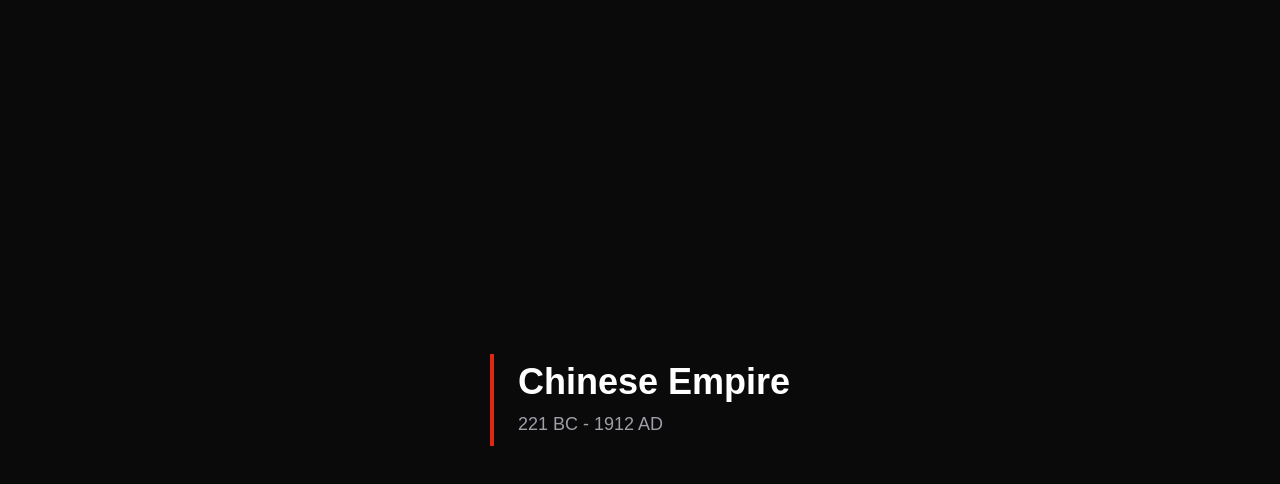
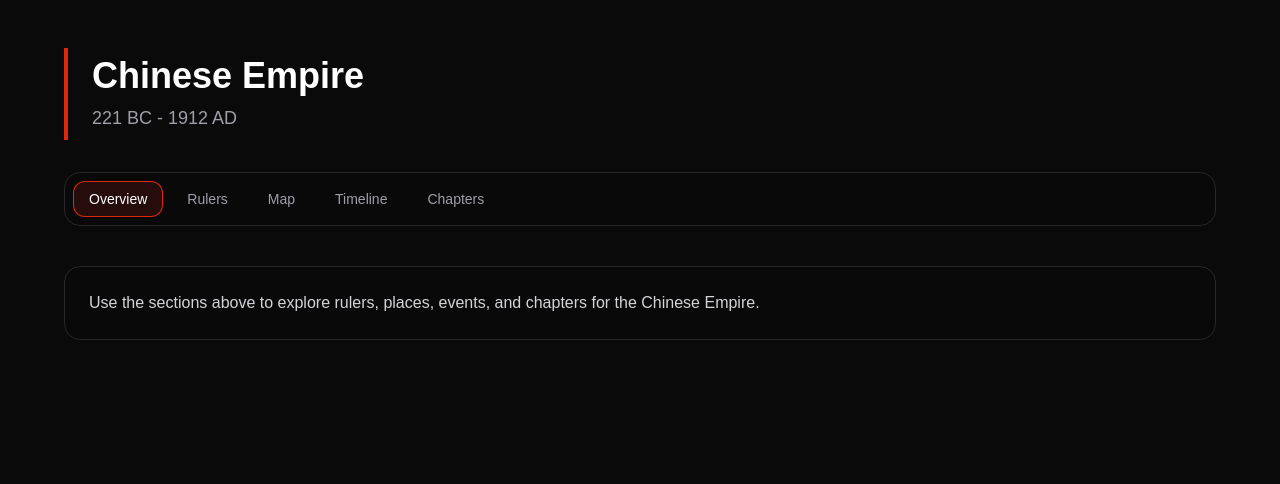
Before and after one commit to vpuskar/ancient_empires, a Next.js app: page /chinese in a window 1280 px wide. Shown: the top 484 px of the page. Built offline with nearby package versions, Linux system fonts and the light colour scheme.

Commit message:
feat: add shared empire navigation and integration polish

```diff
--- a/app/[empire]/chapters/page.tsx
+++ b/app/[empire]/chapters/page.tsx
@@ -1,5 +1,6 @@
 import { notFound } from 'next/navigation';
 import ReactMarkdown from 'react-markdown';
+import { EmpireSectionNav } from '@/components/navigation/EmpireSectionNav';
 import { getEmpireBySlug } from '@/lib/empires/config';
 import { getChapters } from '@/lib/services/chapters';
 import { createClient } from '@/lib/supabase/server';
@@ -58,6 +59,8 @@ export default async function EmpireChaptersPage({
             into the events, figures, and turning points that shaped its story.
           </p>
         </header>
+
+        <EmpireSectionNav empire={empire} />
 
         <section className="grid gap-6 lg:grid-cols-[280px_minmax(0,1fr)]">
           <aside className="rounded-2xl border border-zinc-800 bg-zinc-950/70 p-5 lg:sticky lg:top-6 lg:self-start">
--- /dev/null
+++ b/app/[empire]/map/page.tsx
@@ -0,0 +1,54 @@
+import { notFound } from 'next/navigation';
+import { EmpireSectionNav } from '@/components/navigation/EmpireSectionNav';
+import { MapClientWrapper } from '@/components/map/MapClientWrapper';
+import { getEmpireBySlug } from '@/lib/empires/config';
+import { getPlaces } from '@/lib/services/places';
+import { createClient } from '@/lib/supabase/server';
+
+export const revalidate = 3600;
+
+export default async function EmpireMapPage({
+  params,
+}: {
+  params: Promise<{ empire: string }>;
+}) {
+  const { empire: slug } = await params;
+  const empire = getEmpireBySlug(slug);
+
+  if (!empire) {
+    notFound();
+  }
+
+  const supabase = await createClient();
+  const places = await getPlaces(supabase, empire.id);
+  const mappablePlaces = places.filter(
+    (place) =>
+      typeof place.lat === 'number' &&
+      Number.isFinite(place.lat) &&
+      typeof place.lng === 'number' &&
+      Number.isFinite(place.lng)
+  );
+
+  return (
+    <main className="min-h-screen bg-[#0a0a0a] px-4 py-12 text-white">
+      <div className="mx-auto max-w-6xl">
+        <header className="mb-8 border-l-4 pl-6" style={{ borderColor: empire.color }}>
+          <p className="mb-2 text-sm uppercase tracking-[0.2em] text-zinc-500">
+            Interactive Map
+          </p>
+          <h1 className="text-4xl font-bold">{empire.name} Places</h1>
+          <p className="mt-3 max-w-2xl text-zinc-400">
+            Explore mapped places across the {empire.name}. Click a marker to inspect
+            its place type and founded year.
+          </p>
+        </header>
+
+        <EmpireSectionNav empire={empire} />
+
+        <section className="rounded-2xl border border-zinc-800 bg-zinc-950/70 p-4">
+          <MapClientWrapper empire={empire} places={mappablePlaces} />
+        </section>
+      </div>
+    </main>
+  );
+}
--- a/app/[empire]/page.tsx
+++ b/app/[empire]/page.tsx
@@ -1,4 +1,5 @@
 import { notFound } from 'next/navigation'
+import { EmpireSectionNav } from '@/components/navigation/EmpireSectionNav'
 import { getEmpireBySlug } from '@/lib/empires/config'
 
 function formatYear(year: number): string {
@@ -18,15 +19,24 @@ export default async function EmpirePage({
   }
 
   return (
-    <main className="min-h-screen bg-[#0a0a0a] text-white flex items-center justify-center">
-      <div
-        className="border-l-4 pl-6 py-2"
-        style={{ borderColor: empire.color }}
-      >
-        <h1 className="text-4xl font-bold mb-2">{empire.name}</h1>
-        <p className="text-zinc-400 text-lg">
-          {formatYear(empire.start)} - {formatYear(empire.end)}
-        </p>
+    <main className="min-h-screen bg-[#0a0a0a] px-4 py-12 text-white">
+      <div className="mx-auto max-w-6xl">
+        <header
+          className="mb-8 border-l-4 pl-6 py-2"
+          style={{ borderColor: empire.color }}
+        >
+          <h1 className="mb-2 text-4xl font-bold">{empire.name}</h1>
+          <p className="text-lg text-zinc-400">
+            {formatYear(empire.start)} - {formatYear(empire.end)}
+          </p>
+        </header>
+
+        <EmpireSectionNav empire={empire} />
+
+        <section className="rounded-2xl border border-zinc-800 bg-zinc-950/70 p-6 text-zinc-300">
+          Use the sections above to explore rulers, places, events, and chapters
+          for the {empire.name}.
+        </section>
       </div>
     </main>
   )
--- /dev/null
+++ b/components/navigation/EmpireSectionNav.tsx
@@ -0,0 +1,58 @@
+'use client';
+
+import Link from 'next/link';
+import { usePathname } from 'next/navigation';
+import type { EmpireConfig } from '@/lib/empires/config';
+
+interface EmpireSectionNavProps {
+  empire: EmpireConfig;
+}
+
+const NAV_ITEMS = [
+  { label: 'Overview', suffix: '' },
+  { label: 'Rulers', suffix: '/rulers' },
+  { label: 'Map', suffix: '/map' },
+  { label: 'Timeline', suffix: '/timeline' },
+  { label: 'Chapters', suffix: '/chapters' },
+];
+
+export function EmpireSectionNav({ empire }: EmpireSectionNavProps) {
+  const pathname = usePathname();
+  const basePath = `/${empire.slug}`;
+
+  return (
+    <nav
+      aria-label={`${empire.name} sections`}
+      className="mb-8 overflow-x-auto pb-2"
+    >
+      <div className="flex min-w-max gap-2 rounded-2xl border border-zinc-800 bg-zinc-950/70 p-2">
+        {NAV_ITEMS.map((item) => {
+          const href = `${basePath}${item.suffix}`;
+          const isActive = pathname === href;
+
+          return (
+            <Link
+              key={href}
+              href={href}
+              className={`rounded-xl px-4 py-2 text-sm font-medium transition ${
+                isActive
+                  ? 'text-white'
+                  : 'text-zinc-400 hover:bg-zinc-900 hover:text-white'
+              }`}
+              style={
+                isActive
+                  ? {
+                      backgroundColor: `${empire.color}22`,
+                      boxShadow: `inset 0 0 0 1px ${empire.color}`,
+                    }
+                  : undefined
+              }
+            >
+              {item.label}
+            </Link>
+          );
+        })}
+      </div>
+    </nav>
+  );
+}
--- a/components/rulers/RulersEncyclopaedia.tsx
+++ b/components/rulers/RulersEncyclopaedia.tsx
@@ -1,6 +1,7 @@
 'use client';
 
 import { useMemo, useState } from 'react';
+import { EmpireSectionNav } from '@/components/navigation/EmpireSectionNav';
 import type { EmpireConfig } from '@/lib/empires/config';
 import type { Ruler } from '@/lib/services/rulers';
 
@@ -93,6 +94,8 @@ export function RulersEncyclopaedia({
           </p>
         </header>
 
+        <EmpireSectionNav empire={empire} />
+
         <section className="mb-6 grid gap-4 rounded-2xl border border-zinc-800 bg-zinc-950/70 p-4 md:grid-cols-3">
           <label className="block">
             <span className="mb-2 block text-sm font-medium text-zinc-300">Search</span>
@@ -140,7 +143,11 @@ export function RulersEncyclopaedia({
               {filteredRulers.length} {filteredRulers.length === 1 ? 'ruler' : 'rulers'}
             </p>
 
-            {filteredRulers.length === 0 ? (
+            {rulers.length === 0 ? (
+              <div className="rounded-xl border border-zinc-800 bg-zinc-950/70 p-6 text-zinc-400">
+                No rulers are available yet for this empire.
+              </div>
+            ) : filteredRulers.length === 0 ? (
               <div className="rounded-xl border border-zinc-800 bg-zinc-950/70 p-6 text-zinc-400">
                 No rulers match your filters.
               </div>
--- a/components/timeline/EmpireTimeline.tsx
+++ b/components/timeline/EmpireTimeline.tsx
@@ -1,6 +1,7 @@
 'use client';
 
 import { useState } from 'react';
+import { EmpireSectionNav } from '@/components/navigation/EmpireSectionNav';
 import type { EmpireConfig } from '@/lib/empires/config';
 import type { Event } from '@/lib/services/events';
 
@@ -44,6 +45,8 @@ export function EmpireTimeline({ empire, events }: EmpireTimelineProps) {
             focused detail panel.
           </p>
         </header>
+
+        <EmpireSectionNav empire={empire} />
 
         <section className="rounded-2xl border border-zinc-800 bg-zinc-950/70 p-4 md:p-5">
           <div className="mb-5 flex items-center justify-between gap-4 border-b border-zinc-800 pb-4">
```
